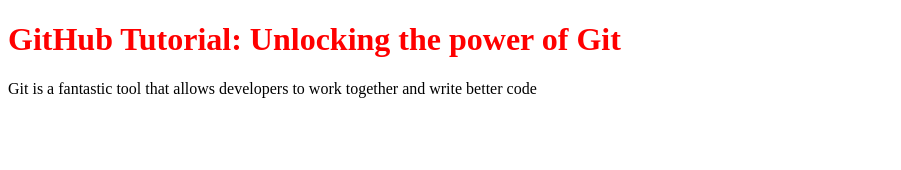
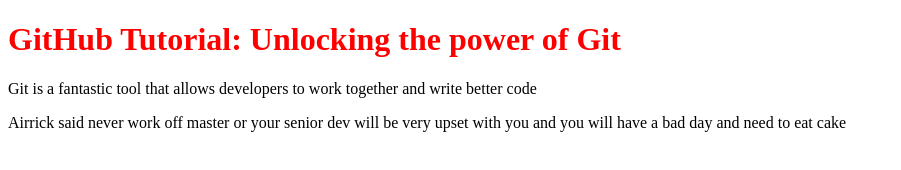
Before and after one commit to Cassi13/mdia-4590, a plain HTML site: page index.html in a window 1280 px wide. Shown: the whole page, without its empty margins (0-901 px from the left). Drawn offline with Linux system fonts and the light colour scheme.

Commit message:
Update index.html
Update text

```diff
--- a/index.html
+++ b/index.html
@@ -9,5 +9,6 @@
 <body>
     <h1>GitHub Tutorial: Unlocking the power of Git</h1>
     <p>Git is a fantastic tool that allows developers to work together and write better code</p>
+    <p>Airrick said never work off master or your senior dev will be very upset with you and you will have a bad day and need to eat cake</p>
 </body>
 </html>
```
